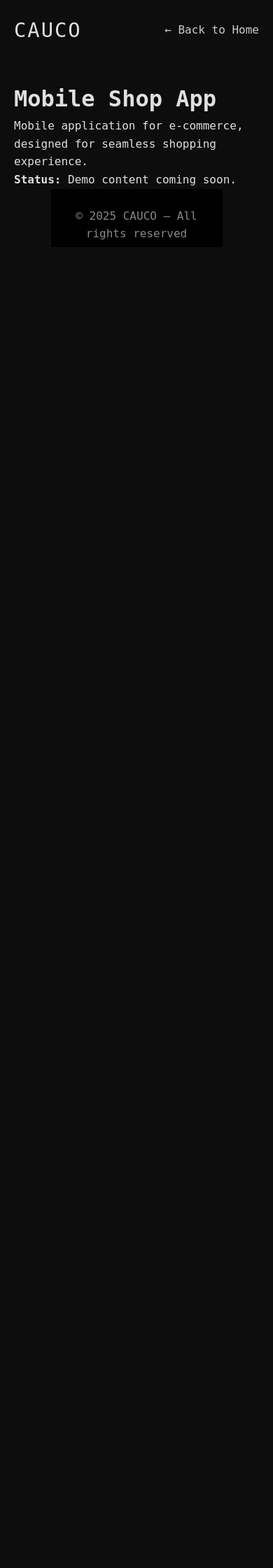
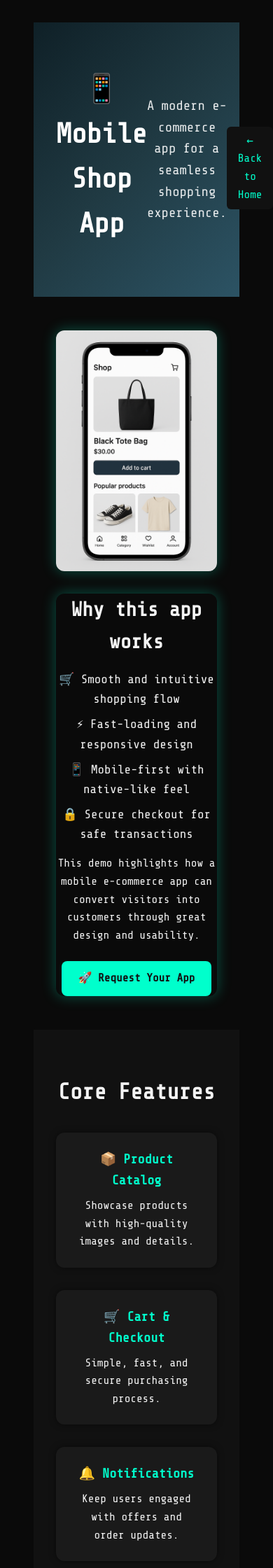
Before and after one commit to CAUCORASEKO/cauco-web, a PHP site: page /projects/mobileshop.html in a window 390 px wide. Shown: the top 2240 px of the page at 70% size. Before the commit the page ends 353 px from the top, so only its background shows below. Run offline with PHP 8.4, Linux system fonts and the light colour scheme.

Commit message:
mobileshop

```diff
--- a/public/css/style.css
+++ b/public/css/style.css
@@ -342,10 +342,22 @@ footer {
 }
 
 /* === Call to Action === */
+/* === Call to Action === */
 .demo-cta {
   padding: 4rem 2rem;
   background: linear-gradient(135deg, #2c5364, #203a43, #0f2027);
+
+  /* 👇 Opciones de movimiento */
+  position: relative;   /* Necesario para desplazar */
+  left: 50px;           /* mueve a la derecha */
+  /* right: 40px;       mueve a la izquierda */
+  /* top: 20px;         baja el bloque */
+  /* bottom: 20px;      sube el bloque */
+
+  /* O con transform (más elegante) */
+  /* transform: translateX(40px); */
 }
+
 
 /* === Footer === */
 footer {
--- a/public/projects/mobileshop.html
+++ b/public/projects/mobileshop.html
@@ -5,23 +5,68 @@
   <meta name="viewport" content="width=device-width, initial-scale=1.0">
   <title>Mobile Shop App – Demo</title>
   <link rel="stylesheet" href="../css/style.css">
+  <link rel="preconnect" href="https://fonts.googleapis.com">
+  <link href="https://fonts.googleapis.com/css2?family=Share+Tech+Mono&display=swap" rel="stylesheet">
 </head>
-<body>
-  <header>
-    <div class="logo">CAUCO</div>
-    <nav>
-      <a href="../index.html">← Back to Home</a>
-    </nav>
+<body class="project-page">
+
+  <!-- Header -->
+  <header class="demo-header">
+    <h1>📱 Mobile Shop App</h1>
+    <p>A modern e-commerce app for a seamless shopping experience.</p>
+    <a class="back-btn" href="../index.html">← Back to Home</a>
   </header>
 
-  <main>
-    <h1>Mobile Shop App</h1>
-    <p>Mobile application for e-commerce, designed for seamless shopping experience.</p>
-    <p><strong>Status:</strong> Demo content coming soon.</p>
-  </main>
+  <!-- Showcase -->
+  <section class="demo-showcase">
+    <img src="../img/mobile-shop-demo.png" alt="Mobile App Demo Screenshot" class="demo-image">
+    <div class="demo-description">
+      <h2>Why this app works</h2>
+      <ul>
+        <li>🛒 Smooth and intuitive shopping flow</li>
+        <li>⚡ Fast-loading and responsive design</li>
+        <li>📱 Mobile-first with native-like feel</li>
+        <li>🔒 Secure checkout for safe transactions</li>
+      </ul>
+      <p>This demo highlights how a mobile e-commerce app can convert visitors into customers through great design and usability.</p>
+      <a href="#contact" class="cta-btn">🚀 Request Your App</a>
+    </div>
+  </section>
 
+  <!-- Features -->
+  <section class="demo-features">
+    <h2>Core Features</h2>
+    <div class="feature-grid">
+      <div class="feature">
+        <h3>📦 Product Catalog</h3>
+        <p>Showcase products with high-quality images and details.</p>
+      </div>
+      <div class="feature">
+        <h3>🛒 Cart & Checkout</h3>
+        <p>Simple, fast, and secure purchasing process.</p>
+      </div>
+      <div class="feature">
+        <h3>🔔 Notifications</h3>
+        <p>Keep users engaged with offers and order updates.</p>
+      </div>
+      <div class="feature">
+        <h3>🎨 Branding</h3>
+        <p>Customizable design tailored to your business identity.</p>
+      </div>
+    </div>
+  </section>
+
+  <!-- Call to Action -->
+  <section id="contact" class="demo-cta">
+    <h2>Want your own mobile shop app?</h2>
+    <p>Let’s build a powerful e-commerce solution that sells for you.</p>
+    <a href="../index.html#contact" class="cta-btn">📮 Get a Quote</a>
+  </section>
+
+  <!-- Footer -->
   <footer>
     <p>© 2025 CAUCO – All rights reserved</p>
   </footer>
+
 </body>
 </html>
```
Also changed, not shown: public/img/mobile-shop-demo.png (added), 2 other files.
